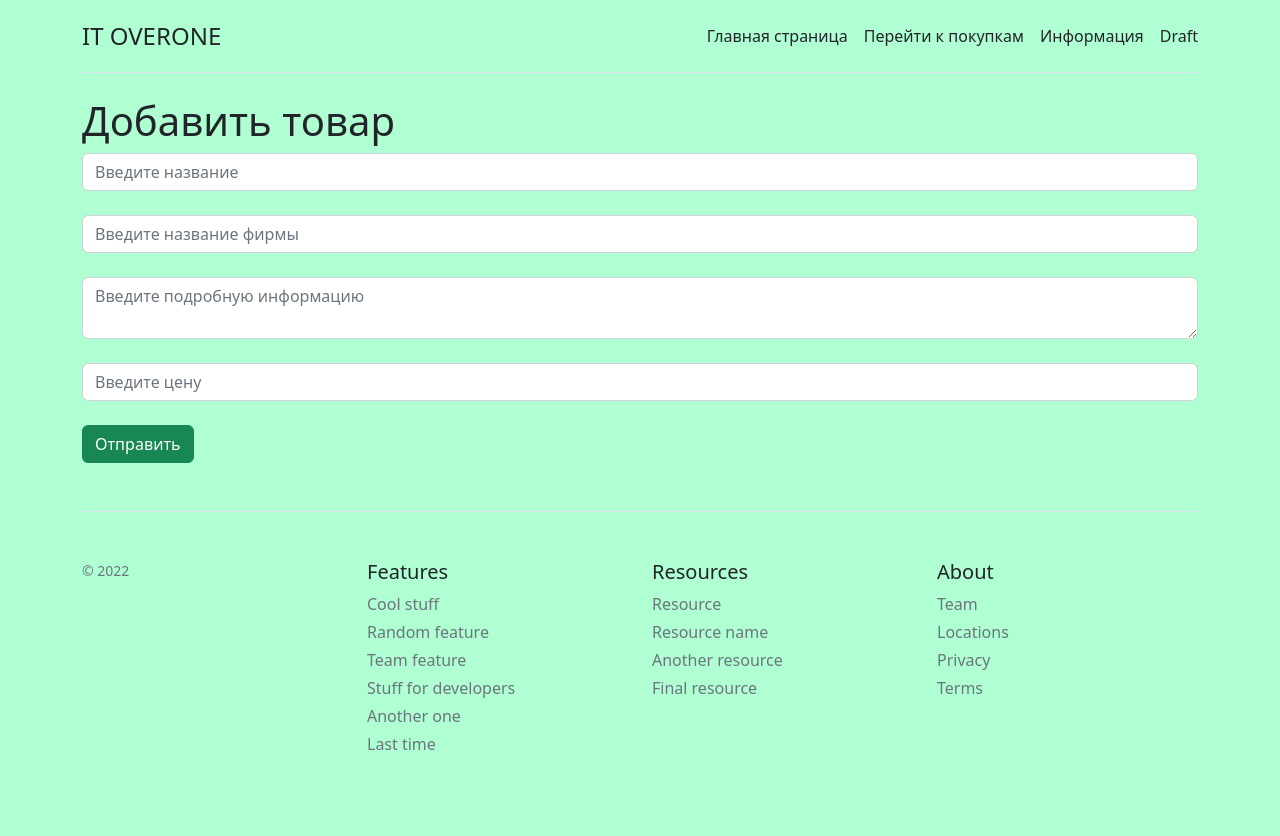
After one commit to Over2022/flask-shop, a Flask app: page /create/ in a window 1280 px wide. The commit adds this page. Run offline with Flask 2, Linux system fonts and the light colour scheme.

Commit message:
create_db

```diff
--- a/app.py
+++ b/app.py
@@ -1,11 +1,11 @@
 from flask import Flask
 from flask import render_template
-from flask import url_for
-from flask_sqlalchemy import SQLAlchemy
+from models import db, Item
 
 
 app = Flask(__name__)
 app.config['SQLALCHEMY_DATABASE_URI']='sqlite:///shop.db'
+db.init_app(app)
 
 
 @app.route('/')
@@ -23,6 +23,18 @@ def draft():
     return render_template('draft.html')
 
 
+@app.route('/create/')
+def create():
+    return render_template('create.html')
+
+
+
+@app.route('/db')
+def create_db():
+    db.create_all()
+    return 'All tables created'
+
+
 if __name__ == '__main__':
     app.debug = True
     app.run()
--- a/templates/base.html
+++ b/templates/base.html
@@ -39,8 +39,7 @@
   <footer class="pt-4 my-md-5 pt-md-5 border-top">
     <div class="row">
       <div class="col-12 col-md">
-        <img class="mb-2" src="/docs/5.2/assets/brand/bootstrap-logo.svg" alt="" width="24" height="19">
-        <small class="d-block mb-3 text-muted">© 2017–2022</small>
+        <small class="d-block mb-3 text-muted">© 2022</small>
       </div>
       <div class="col-6 col-md">
         <h5>Features</h5>
--- /dev/null
+++ b/templates/create.html
@@ -0,0 +1,20 @@
+{% extends 'base.html' %}
+
+{% block title %}Добавление товара{% endblock %}
+
+
+{% block body %}
+<div class="container>">
+  <h1>Добавить товар</h1>
+  <form method="post">
+<input type="text" name="title" id="title" placeholder="Введите название" class="form-control"><br>
+    <input type="text" name="firm" id="firm" placeholder="Введите название фирмы" class="form-control"><br>
+    <textarea name="info" id="info" placeholder="Введите подробную информацию" class="form-control"></textarea><br>
+    <input type="number" name="price" id="price" placeholder="Введите цену" class="form-control"><br>
+     <input type="submit" class="btn btn-success" value="Отправить">
+
+
+  </form>
+</div>
+
+{% endblock %}
```
Also changed, not shown: models.py (added, +12 -0 lines).
